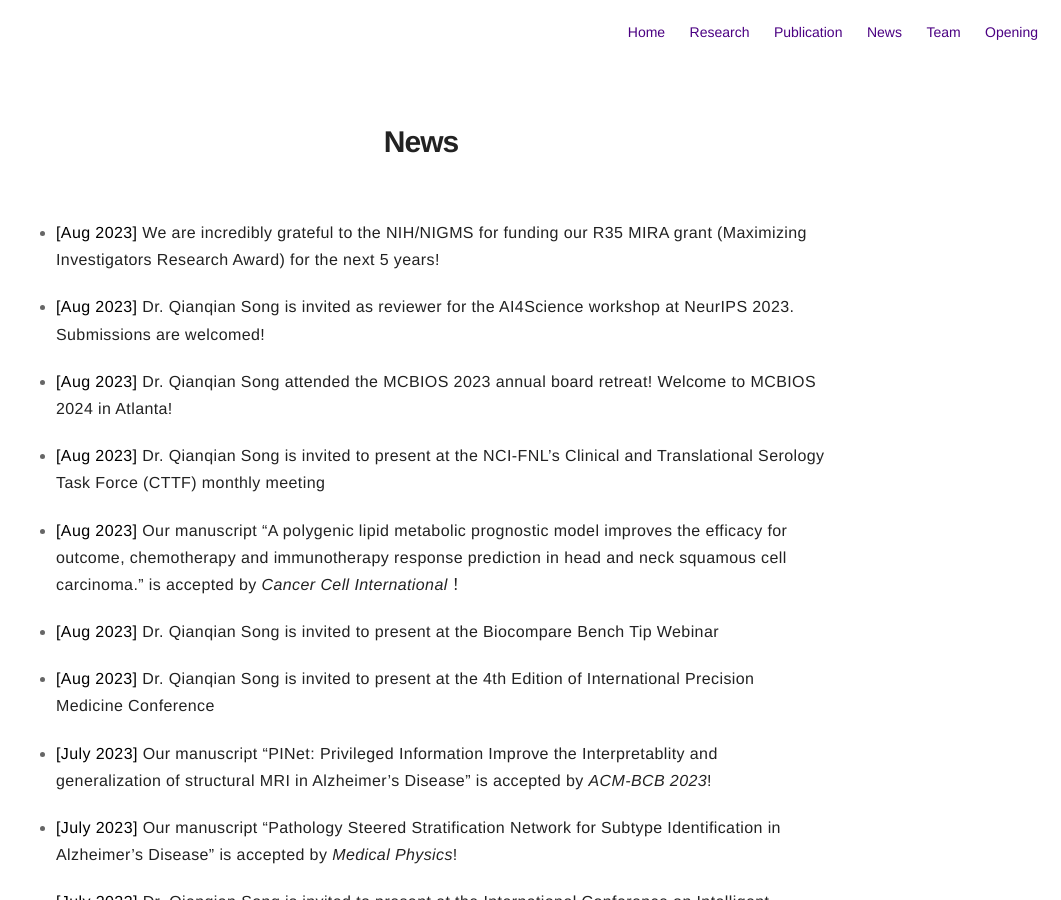
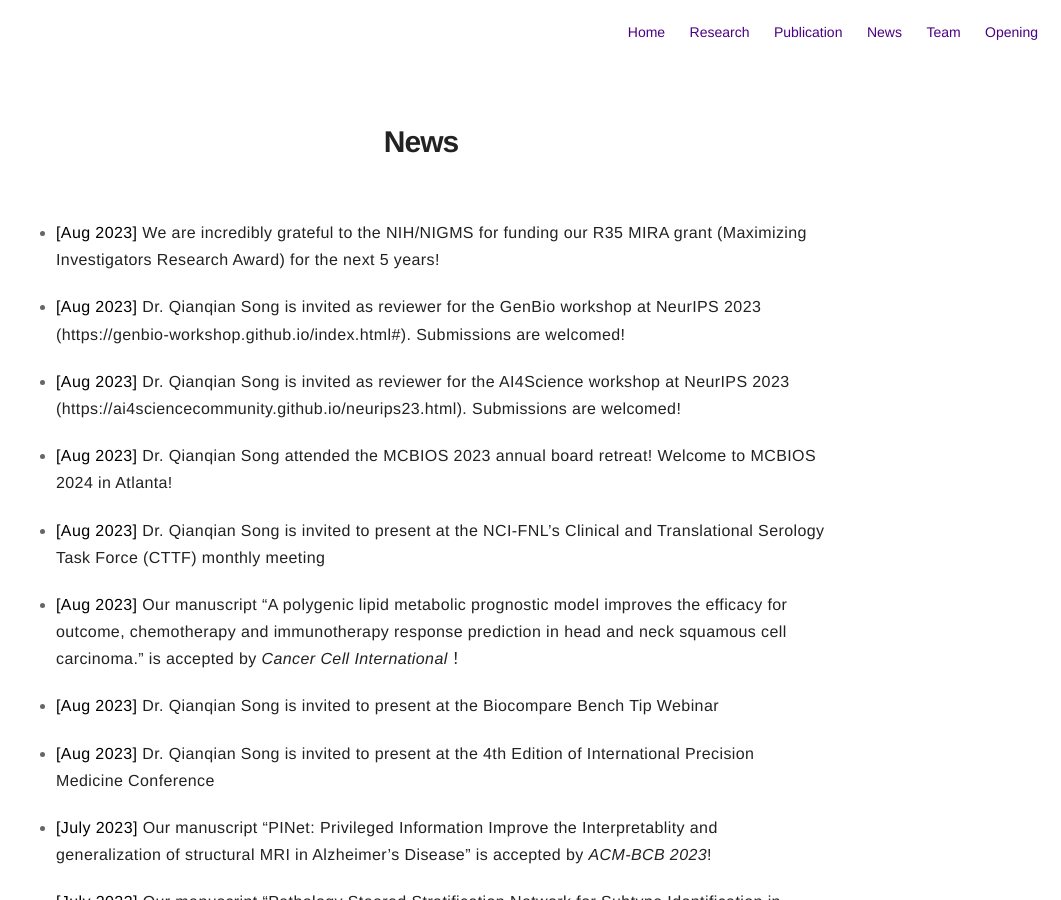
Before and after one commit to QSong-github/SongLab, a Jekyll site: the page built from pages/news.md, in a window 1280 px wide and 900 px high. Shown: the whole window, without its empty margins (219-1280 px from the left). Built offline with Jekyll 4.4.1, drawn with Linux system fonts in a browser that asks for light colours.

Commit message:
Update news.md

```diff
--- a/pages/news.md
+++ b/pages/news.md
@@ -6,7 +6,9 @@
 
 * **[Aug 2023]** We are incredibly grateful to the NIH/NIGMS for funding our R35 MIRA grant (Maximizing Investigators Research Award) for the next 5 years!
 
-* **[Aug 2023]** Dr. Qianqian Song is invited as reviewer for the AI4Science workshop at NeurIPS 2023. Submissions are welcomed!
+* **[Aug 2023]** Dr. Qianqian Song is invited as reviewer for the GenBio workshop at NeurIPS 2023 (https://genbio-workshop.github.io/index.html#). Submissions are welcomed!
+
+* **[Aug 2023]** Dr. Qianqian Song is invited as reviewer for the AI4Science workshop at NeurIPS 2023 (https://ai4sciencecommunity.github.io/neurips23.html). Submissions are welcomed!
 
 * **[Aug 2023]** Dr. Qianqian Song attended the MCBIOS 2023 annual board retreat! Welcome to MCBIOS 2024 in Atlanta!
 
```
